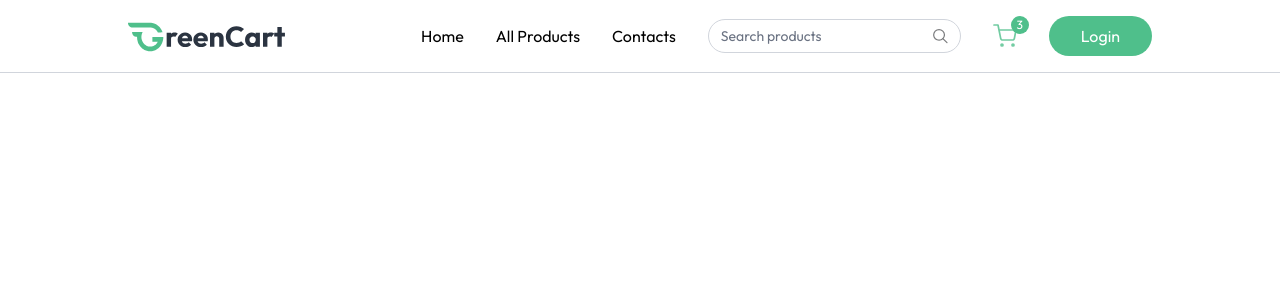
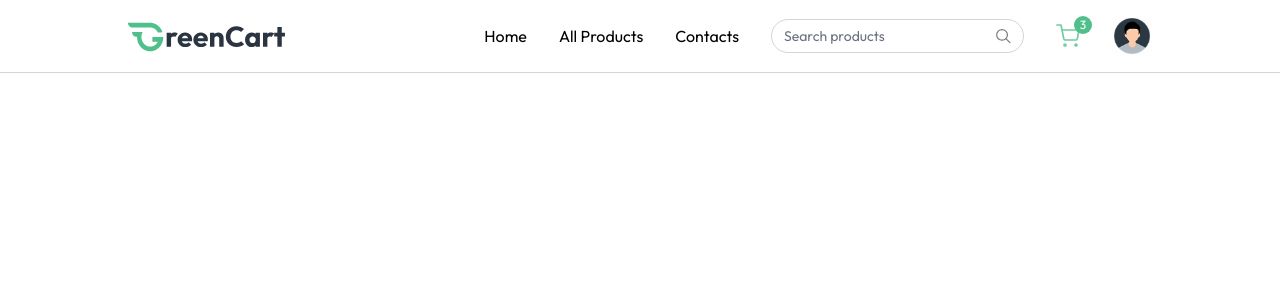
Before and after one commit to parastuteja/GrocyGo, a React (Vite) app in the folder Client/: page / in a window 1280 px wide. Shown: the top 300 px of the page. Built offline with nearby package versions, Linux system fonts and the light colour scheme.

Commit message:
Update Nav.js

```diff
--- a/Client/src/Components/Navbar.jsx
+++ b/Client/src/Components/Navbar.jsx
@@ -33,9 +33,18 @@ function Navbar() {
                     <button className="absolute -top-2 -right-3 text-xs text-white bg-primary w-[18px] h-[18px] rounded-full">3</button>
                 </div>
 
-                <button className="cursor-pointer px-8 py-2 bg-primary hover:bg-primary-dull transition text-white rounded-full">
+               {!user ?( <button onClick={()=>{setShowUserLogin(true)}} className="cursor-pointer px-8 py-2 bg-primary hover:bg-primary-dull transition text-white rounded-full">
                     Login
-                </button>
+                </button>):(
+                    <div className='relative group'>
+                        <img src={assets.profile_icon} alt="" className='w-10' />
+                        <ul className='hidden gorup-hover:block absolute top-10 right-0 bg-white shadow border
+                        border-grey-200 py-2.5 w-30 rounded-md text-sm z-40'>
+                            <li onClick={()=>{navigate('my-orders')}} className='p-1.5 p1-3 hover:bg-primary/10 cursor-pointer'>My Orders</li>
+                            <li onClick={logOut} className='p-1.5 p1-3 hover:bg-primary/10 cursor-pointer'>Logout</li>
+                        </ul>
+                    </div>
+                )}
             </div>
 
             <button onClick={() => open ? setOpen(false) : setOpen(true)} aria-label="Menu" className="sm:hidden">
--- a/Client/src/Context/AppContext.jsx
+++ b/Client/src/Context/AppContext.jsx
@@ -3,7 +3,7 @@ import { useNavigate } from "react-router-dom";
 export const AppContext=createContext()
 export const AppContextProvider=({children})=>{
     const navigate=useNavigate()
-    const[user,setUser]=useState(null)
+    const[user,setUser]=useState(true)
     const [isSeller,setisSeller]=useState(false)
      const [showUserLogin,setShowUserLogin]=useState(false)
 const value={navigate,user,setUser,isSeller,setisSeller}
```
